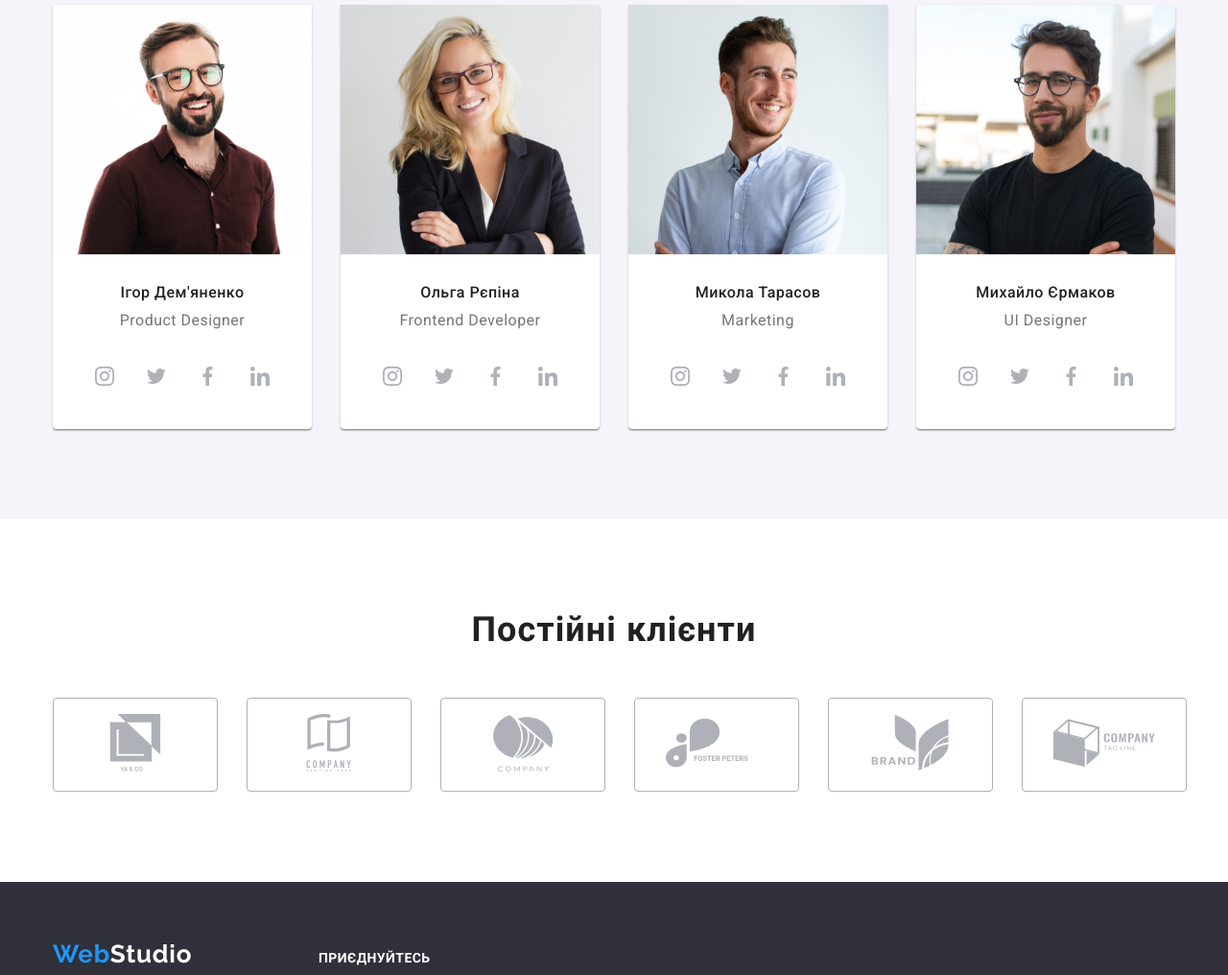
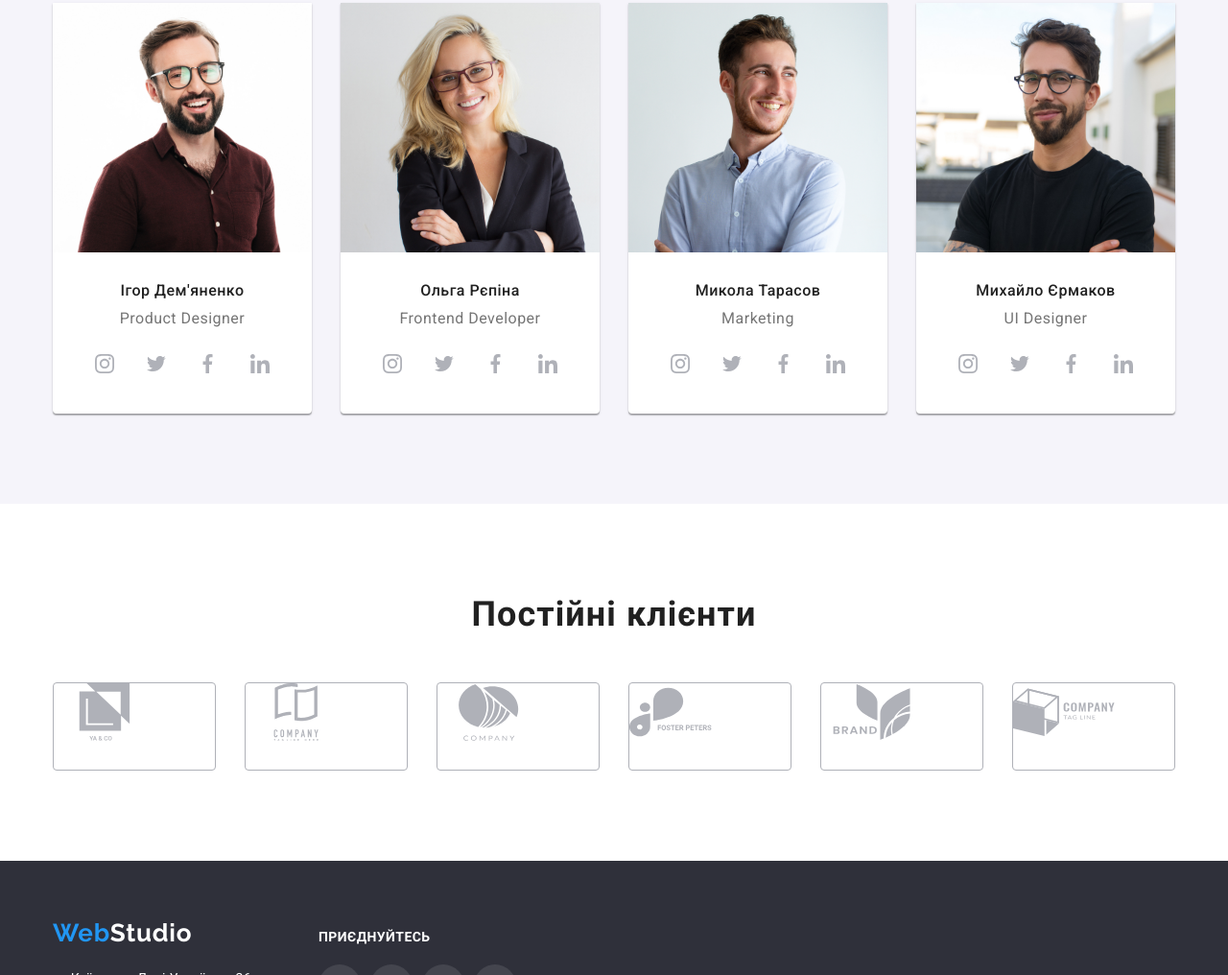
Before and after one commit to smokekans/goit-markup-hw-04, a plain HTML site: page index.html in a window 1280 px wide. Shown: the part 1784-2800 px from the top of the page at 96% size. Drawn offline with nearby package versions, Linux system fonts and the light colour scheme.

Commit message:
Редаговано іконки в команді, клієнтах та футері

```diff
--- a/css/styles.css
+++ b/css/styles.css
@@ -142,7 +142,7 @@ img {
 }
 
 .contact-nav .link {
-    display: block;
+    display: flex;
     padding: 32px 0;
 
     color: var(--accent-color);
@@ -151,6 +151,7 @@ img {
     line-height: 1.4;
     letter-spacing: 0.02em;
     text-decoration: none;
+    align-items: center;
 }
 
 .contact-nav .link:hover,
@@ -159,18 +160,13 @@ img {
 }
 
 .icon-mail {
-    fill: #757575;
+    fill: currentColor;
+    margin-right: 10px;
 }
 
 .icon-phone {
-    fill: #757575;
-}
-
-.icon-mail:hover,
-.icon-mail:focus,
-.icon-phone:hover,
-.icon-phone:focus {
-    fill: var(--accent-text-color);
+    fill: currentColor;
+    margin-right: 10px;
 }
 
 /* HERO */
@@ -245,13 +241,15 @@ img {
 }
 
 .features-icons {
-    display: block;
+    display: flex;
     margin-bottom: 30px;
     align-content: center;
 
     background-color: var(--team-background-color);
     width: 270px;
     height: 120px;
+    align-items: center;
+    justify-content: center;
 }
 
 .features-text {
@@ -323,7 +321,7 @@ img {
 }
 
 .team-text {
-    margin: 30px auto;
+    margin-top: 30px;
 }
 
 .team-name {
@@ -346,52 +344,37 @@ img {
     text-align: center;
 }
 
-.team-social {
-    margin: 0 32px 30px;
+.team-join-list {
+    display: inline-flex;
+    gap: 10px;
+    padding: 0 32px 30px;
 }
 
-.team-social-list {
-    display: flex;
-    gap: 10px;
-}
-
-.team-social-link {
+.team-join-link {
     background-color: var(--primary-text-color);
-    width: 44px;
-    height: 44px;
-    border-radius: 50%;
-}
-
-.team-social-icon {
-
-}
-
-.team-social-icon:hover,
-.team-social-icon:focus {
-
-}
-
-.team-social-link-button {
-    background-color: transparent;
+    color: var(--primary-text-color);
     width: 44px;
     height: 44px;
     border-radius: 50%;
     border: 1px solid transparent;
-    text-align: center;
+    display: flex;
+    align-items: center;
+    justify-content: center;
 }
 
-.team-social-link-button:hover,
-.team-social-link-button:focus {
-    background-color: var(--accent-text-color);
-}
-
-.team-social-link-icon {
+.team-link-icon {
+    color: var(--primary-text-color);
     fill: #AFB1B8;
 }
 
-.team-social-link-icon:hover,
-.team-social-link-icon:focus {
-    fill: var(--primary-text-color);
+.team-link-icon:hover,
+.team-link-icon:focus {
+    fill: currentColor;
+}
+
+.team-join-link:hover,
+.team-join-link:focus {
+    background-color: var(--accent-text-color);
 }
 
 /* CLIENT */
@@ -411,25 +394,28 @@ img {
 }
 
 .client-icon {
-    padding: 16px 32px;
+    width: 170px;
+    height: 92px;
+    color: var(--accent-text-color);
     border: 1px solid #AFB1B8;
     border-radius: 4px;
+    align-items: center;
+    justify-content: center;
 }
 
 .client-logo {
-    width: 106px;
-    height: 60px;
+    color: var(--accent-text-color);
     fill: #AFB1B8;
 }
 
 .client-logo:hover,
 .client-logo:focus {
-    fill: var(--accent-text-color);
+    fill: currentColor;
 }
 
 .client-icon:hover,
 .client-icon:focus {
-    border: 1px solid var(--accent-text-color);
+    border: 1px solid currentColor;
 }
 
 /* FILTER  */
@@ -524,10 +510,6 @@ img {
     margin-right: 70px;
 }
 
-.container-footer-join {
-
-}
-
 .footer-logo-color {
     color: var(--accent-text-color);
     font-family: Raleway;
@@ -594,22 +576,30 @@ img {
 .footer-join-list {
     display: inline-flex;
     gap: 10px;
+    fill: var(--primary-text-color);
 }
 
-.social-link-button {
+.footer-join-element {
+    color: var(--primary-text-color);
+}
+
+.footer-join-link {
     background-color: rgba(255, 255, 255, 0.1);
+    color: var(--primary-text-color);
     width: 44px;
     height: 44px;
     border-radius: 50%;
     border: 1px solid transparent;
-    text-align: center;
+    display: flex;
+    align-items: center;
+    justify-content: center;
 }
 
-.social-link-icon {
-    fill: var(--primary-text-color);
+.footer-link-icon {
+    fill: currentColor;
 }
 
-.social-link-button:hover,
-.social-link-button:focus {
+.footer-join-link:hover,
+.footer-join-link:focus {
     background-color: var(--accent-text-color);
 }
--- a/index.html
+++ b/index.html
@@ -29,7 +29,7 @@
         <ul class="contact-nav">
           <li class="item">
             <a href="mailto:info@devstudio.com" class="link">
-              <svg class="icon-mail" width="16px" height="12px">
+              <svg class="icon-mail" width="16" height="12">
                 <use href="./images/icon/symbol-defs.svg#icon-mail"></use>
               </svg>
               info@devstudio.com
@@ -37,7 +37,7 @@
           </li>
           <li class="item">
             <a href="tel:+380961111111" class="link">
-              <svg class="icon-phone" width="10px" height="16px">
+              <svg class="icon-phone" width="10" height="16">
                 <use href="./images/icon/symbol-defs.svg#icon-phone"></use>
               </svg>
               +38 096 111 11 11
@@ -57,7 +57,7 @@
           <ul class="feature-list">
             <li class="item">
               <div class="features-icons">
-                <svg class="features-icon" width="70px" height="70px">
+                <svg class="features-icon" width="70" height="70">
                   <use href="./images/features/symbol-defs.svg#icon-antenna"></use>
                 </svg>
               </div>
@@ -68,7 +68,7 @@
             </li>
             <li class="item">
               <div class="features-icons">
-                <svg class="features-icon" width="70px" height="70px">
+                <svg class="features-icon" width="70" height="70">
                   <use href="./images/features/symbol-defs.svg#icon-astronaut"></use>
                 </svg>
               </div>
@@ -79,7 +79,7 @@
             </li>
             <li class="item">
               <div class="features-icons">
-                <svg class="features-icon" width="70px" height="70px">
+                <svg class="features-icon" width="70" height="70">
                   <use href="./images/features/symbol-defs.svg#icon-clock"></use>
                 </svg>
               </div>
@@ -90,7 +90,7 @@
             </li>
             <li class="item">
               <div class="features-icons">
-                <svg class="features-icon" width="70px" height="70px">
+                <svg class="features-icon" width="70" height="70">
                   <use href="./images/features/symbol-defs.svg#icon-diagram"></use>
                 </svg>
               </div>
@@ -135,43 +135,35 @@
                   <h3 class="team-name">Ігор Дем'яненко</h3>
                   <p class="team-position" lang="en">Product Designer</p>
                 </div>
-                <div class="team-social">
-                  <ul class="team-social-list">
-                    <li class="team-social-link">
-                      <button type="button" class="team-social-link-button">
-                        <a href="https://www.instagram.com">
-                          <svg class="team-social-link-icon" width="20px" height="20px">
+                <div>
+                  <ul class="team-join-list">
+                    <li class="team-join-element">
+                      <a href="https://www.instagram.com" class="team-join-link">
+                        <svg class="team-link-icon" width="20" height="20">
                           <use href="./images/icon/symbol-defs.svg#icon-instagram"></use>
                         </svg>
                       </a>
-                      </button>
                     </li>
-                    <li class="team-social-link">
-                      <button type="button" class="team-social-link-button">
-                        <a href="https://twitter.com">
-                          <svg class="team-social-link-icon" width="20px" height="20px">
+                    <li class="team-join-element">
+                      <a href="https://www.twitter.com" class="team-join-link">
+                        <svg class="team-link-icon" width="20" height="20">
                           <use href="./images/icon/symbol-defs.svg#icon-twitter"></use>
                         </svg>
                       </a>
-                      </button>
                     </li>
-                    <li class="team-social-link">
-                      <button type="button" class="team-social-link-button">
-                        <a href="https://www.facebook.com">
-                          <svg class="team-social-link-icon" width="20px" height="20px">
+                    <li class="team-join-element">
+                      <a href="https://www.facebook.com" class="team-join-link">
+                        <svg class="team-link-icon" width="20" height="20">
                           <use href="./images/icon/symbol-defs.svg#icon-facebook"></use>
                         </svg>
                       </a>
-                      </button>
                     </li>
-                    <li class="team-social-link">
-                      <button type="button" class="team-social-link-button">
-                        <a href="https://www.linkedin.com">
-                          <svg class="team-social-link-icon" width="20px" height="20px">
+                    <li class="team-join-element">
+                      <a href="https://www.linkedin.com" class="team-join-link">
+                        <svg class="team-link-icon" width="20" height="20">
                           <use href="./images/icon/symbol-defs.svg#icon-linkedin"></use>
                         </svg>
                       </a>
-                      </button>
                     </li>
                   </ul>
                 </div>
@@ -188,43 +180,35 @@
                   <h3 class="team-name">Ольга Рєпіна</h3>
                   <p class="team-position" lang="en">Frontend Developer</p>
                 </div>
-                <div class="team-social">
-                  <ul class="team-social-list">
-                    <li class="team-social-link">
-                      <button type="button" class="team-social-link-button">
-                        <a href="https://www.instagram.com">
-                          <svg class="team-social-link-icon" width="20px" height="20px">
+                <div>
+                  <ul class="team-join-list">
+                    <li class="team-join-element">
+                      <a href="https://www.instagram.com" class="team-join-link">
+                        <svg class="team-link-icon" width="20" height="20">
                           <use href="./images/icon/symbol-defs.svg#icon-instagram"></use>
                         </svg>
                       </a>
-                      </button>
                     </li>
-                    <li class="team-social-link">
-                      <button type="button" class="team-social-link-button">
-                        <a href="https://twitter.com">
-                          <svg class="team-social-link-icon" width="20px" height="20px">
+                    <li class="team-join-element">
+                      <a href="https://www.twitter.com" class="team-join-link">
+                        <svg class="team-link-icon" width="20" height="20">
                           <use href="./images/icon/symbol-defs.svg#icon-twitter"></use>
                         </svg>
                       </a>
-                      </button>
                     </li>
-                    <li class="team-social-link">
-                      <button type="button" class="team-social-link-button">
-                        <a href="https://www.facebook.com">
-                          <svg class="team-social-link-icon" width="20px" height="20px">
+                    <li class="team-join-element">
+                      <a href="https://www.facebook.com" class="team-join-link">
+                        <svg class="team-link-icon" width="20" height="20">
                           <use href="./images/icon/symbol-defs.svg#icon-facebook"></use>
                         </svg>
                       </a>
-                      </button>
                     </li>
-                    <li class="team-social-link">
-                      <button type="button" class="team-social-link-button">
-                        <a href="https://www.linkedin.com">
-                          <svg class="team-social-link-icon" width="20px" height="20px">
+                    <li class="team-join-element">
+                      <a href="https://www.linkedin.com" class="team-join-link">
+                        <svg class="team-link-icon" width="20" height="20">
                           <use href="./images/icon/symbol-defs.svg#icon-linkedin"></use>
                         </svg>
                       </a>
-                      </button>
                     </li>
                   </ul>
                 </div>
@@ -241,43 +225,35 @@
                   <h3 class="team-name">Микола Тарасов</h3>
                   <p class="team-position" lang="en">Marketing</p>
                 </div>
-                <div class="team-social">
-                  <ul class="team-social-list">
-                    <li class="team-social-link">
-                      <button type="button" class="team-social-link-button">
-                        <a href="https://www.instagram.com">
-                          <svg class="team-social-link-icon" width="20px" height="20px">
+                <div>
+                  <ul class="team-join-list">
+                    <li class="team-join-element">
+                      <a href="https://www.instagram.com" class="team-join-link">
+                        <svg class="team-link-icon" width="20" height="20">
                           <use href="./images/icon/symbol-defs.svg#icon-instagram"></use>
                         </svg>
                       </a>
-                      </button>
                     </li>
-                    <li class="team-social-link">
-                      <button type="button" class="team-social-link-button">
-                        <a href="https://twitter.com">
-                          <svg class="team-social-link-icon" width="20px" height="20px">
+                    <li class="team-join-element">
+                      <a href="https://www.twitter.com" class="team-join-link">
+                        <svg class="team-link-icon" width="20" height="20">
                           <use href="./images/icon/symbol-defs.svg#icon-twitter"></use>
                         </svg>
                       </a>
-                      </button>
                     </li>
-                    <li class="team-social-link">
-                      <button type="button" class="team-social-link-button">
-                        <a href="https://www.facebook.com">
-                          <svg class="team-social-link-icon" width="20px" height="20px">
+                    <li class="team-join-element">
+                      <a href="https://www.facebook.com" class="team-join-link">
+                        <svg class="team-link-icon" width="20" height="20">
                           <use href="./images/icon/symbol-defs.svg#icon-facebook"></use>
                         </svg>
                       </a>
-                      </button>
                     </li>
-                    <li class="team-social-link">
-                      <button type="button" class="team-social-link-button">
-                        <a href="https://www.linkedin.com">
-                          <svg class="team-social-link-icon" width="20px" height="20px">
+                    <li class="team-join-element">
+                      <a href="https://www.linkedin.com" class="team-join-link">
+                        <svg class="team-link-icon" width="20" height="20">
                           <use href="./images/icon/symbol-defs.svg#icon-linkedin"></use>
                         </svg>
                       </a>
-                      </button>
                     </li>
                   </ul>
                 </div>
@@ -294,43 +270,35 @@
                   <h3 class="team-name">Михайло Єрмаков</h3>
                   <p class="team-position" lang="en">UI Designer</p>
                 </div>
-                <div class="team-social">
-                  <ul class="team-social-list">
-                    <li class="team-social-link">
-                      <button type="button" class="team-social-link-button">
-                        <a href="https://www.instagram.com">
-                          <svg class="team-social-link-icon" width="20px" height="20px">
+                <div>
+                  <ul class="team-join-list">
+                    <li class="team-join-element">
+                      <a href="https://www.instagram.com" class="team-join-link">
+                        <svg class="team-link-icon" width="20" height="20">
                           <use href="./images/icon/symbol-defs.svg#icon-instagram"></use>
                         </svg>
                       </a>
-                      </button>
                     </li>
-                    <li class="team-social-link">
-                      <button type="button" class="team-social-link-button">
-                        <a href="https://twitter.com">
-                          <svg class="team-social-link-icon" width="20px" height="20px">
+                    <li class="team-join-element">
+                      <a href="https://www.twitter.com" class="team-join-link">
+                        <svg class="team-link-icon" width="20" height="20">
                           <use href="./images/icon/symbol-defs.svg#icon-twitter"></use>
                         </svg>
                       </a>
-                      </button>
                     </li>
-                    <li class="team-social-link">
-                      <button type="button" class="team-social-link-button">
-                        <a href="https://www.facebook.com">
-                          <svg class="team-social-link-icon" width="20px" height="20px">
+                    <li class="team-join-element">
+                      <a href="https://www.facebook.com" class="team-join-link">
+                        <svg class="team-link-icon" width="20" height="20">
                           <use href="./images/icon/symbol-defs.svg#icon-facebook"></use>
                         </svg>
                       </a>
-                      </button>
                     </li>
-                    <li class="team-social-link">
-                      <button type="button" class="team-social-link-button">
-                        <a href="https://www.linkedin.com">
-                          <svg class="team-social-link-icon" width="20px" height="20px">
+                    <li class="team-join-element">
+                      <a href="https://www.linkedin.com" class="team-join-link">
+                        <svg class="team-link-icon" width="20" height="20">
                           <use href="./images/icon/symbol-defs.svg#icon-linkedin"></use>
                         </svg>
                       </a>
-                      </button>
                     </li>
                   </ul>
                 </div>
@@ -344,34 +312,46 @@
           <h2 class="client-title">Постійні клієнти</h2>
           <ul class="client-list">
             <li class="client-icon">
-              <svg class="client-logo">
+              <a href="" class="client-link">
+                <svg class="client-logo" width="106" height="60">
                   <use href="./images/client/symbol-defs.svg#icon-client-1"></use>
                 </svg>
+              </a>
             </li>
             <li class="client-icon">
-              <svg class="client-logo">
+              <a href="" class="client-link">
+                <svg class="client-logo" width="106" height="60">
                   <use href="./images/client/symbol-defs.svg#icon-client-2"></use>
                 </svg>
+              </a>
             </li>
             <li class="client-icon">
-              <svg class="client-logo">
+              <a href="" class="client-link">
+                <svg class="client-logo" width="106" height="60">
                   <use href="./images/client/symbol-defs.svg#icon-client-3"></use>
                 </svg>
+              </a>
             </li>
             <li class="client-icon">
-              <svg class="client-logo">
+              <a href="" class="client-link">
+                <svg class="client-logo" width="106" height="60">
                   <use href="./images/client/symbol-defs.svg#icon-client-4"></use>
                 </svg>
+              </a>
             </li>
             <li class="client-icon">
-              <svg class="client-logo">
+              <a href="" class="client-link">
+                <svg class="client-logo" width="106" height="60">
                   <use href="./images/client/symbol-defs.svg#icon-client-5"></use>
                 </svg>
+              </a>
             </li>
             <li class="client-icon">
-              <svg class="client-logo">
+              <a href="" class="client-link">
+                <svg class="client-logo" width="106" height="60">
                   <use href="./images/client/symbol-defs.svg#icon-client-6"></use>
                 </svg>
+              </a>
             </li>
           </ul>
         </div>
@@ -380,9 +360,9 @@
     <footer class="footer">
       <div class="container-footer">
         <div class="container-footer-contact">
-          <a href="./index.html" class="footer-logo"
-            ><span class="footer-logo-color">Web</span>Studio</a
-          >
+          <a href="./index.html" class="footer-logo">
+            <span class="footer-logo-color">Web</span>Studio
+          </a>
           <address class="footer-data">
             <ul>
               <li class="footer-list">
@@ -406,41 +386,33 @@
         <div class="container-footer-joib">
           <h2 class="footer-join">ПРИЄДНУЙТЕСЬ</h2>
           <ul class="footer-join-list">
-            <li class="social-link">
-              <button type="button" class="social-link-button">
-                <a href="https://www.instagram.com">
-                  <svg class="social-link-icon" width="20px" height="20px">
+            <li class="footer-join-element">
+              <a href="https://www.instagram.com" class="footer-join-link">
+                <svg class="footer-link-icon" width="20" height="20">
                   <use href="./images/icon/symbol-defs.svg#icon-instagram"></use>
                 </svg>
               </a>
-              </button>
             </li>
-            <li class="social-link">
-              <button type="button" class="social-link-button">
-                <a href="https://twitter.com">
-                  <svg class="social-link-icon" width="20px" height="20px">
+            <li class="footer-join-element">
+              <a href="https://www.twitter.com" class="footer-join-link">
+                <svg class="footer-link-icon" width="20" height="20">
                   <use href="./images/icon/symbol-defs.svg#icon-twitter"></use>
                 </svg>
               </a>
-              </button>
             </li>
-            <li class="social-link">
-              <button type="button" class="social-link-button">
-                <a href="https://www.facebook.com">
-                  <svg class="social-link-icon" width="20px" height="20px">
+            <li class="footer-join-element">
+              <a href="https://www.facebook.com" class="footer-join-link">
+                <svg class="footer-link-icon" width="20" height="20">
                   <use href="./images/icon/symbol-defs.svg#icon-facebook"></use>
                 </svg>
               </a>
-              </button>
             </li>
-            <li class="social-link">
-              <button type="button" class="social-link-button">
-                <a href="https://www.linkedin.com">
-                  <svg class="social-link-icon" width="20px" height="20px">
+            <li class="footer-join-element">
+              <a href="https://www.linkedin.com" class="footer-join-link">
+                <svg class="footer-link-icon" width="20" height="20">
                   <use href="./images/icon/symbol-defs.svg#icon-linkedin"></use>
                 </svg>
               </a>
-              </button>
             </li>
           </ul>
         </div>
```
Also changed, not shown: portfolio.html (+12 -20 lines). Lines whose indentation alone changed are shown as unchanged.
